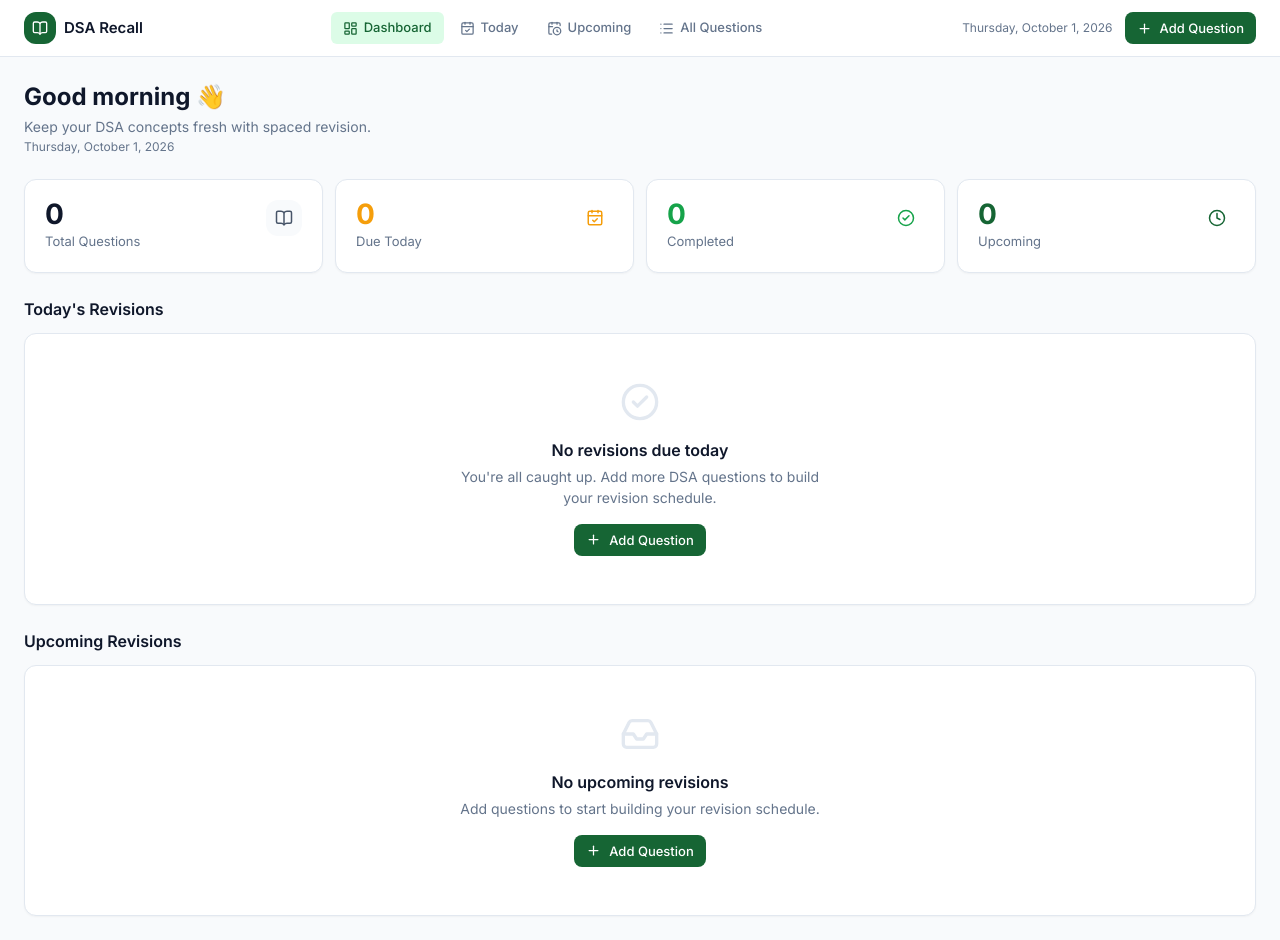
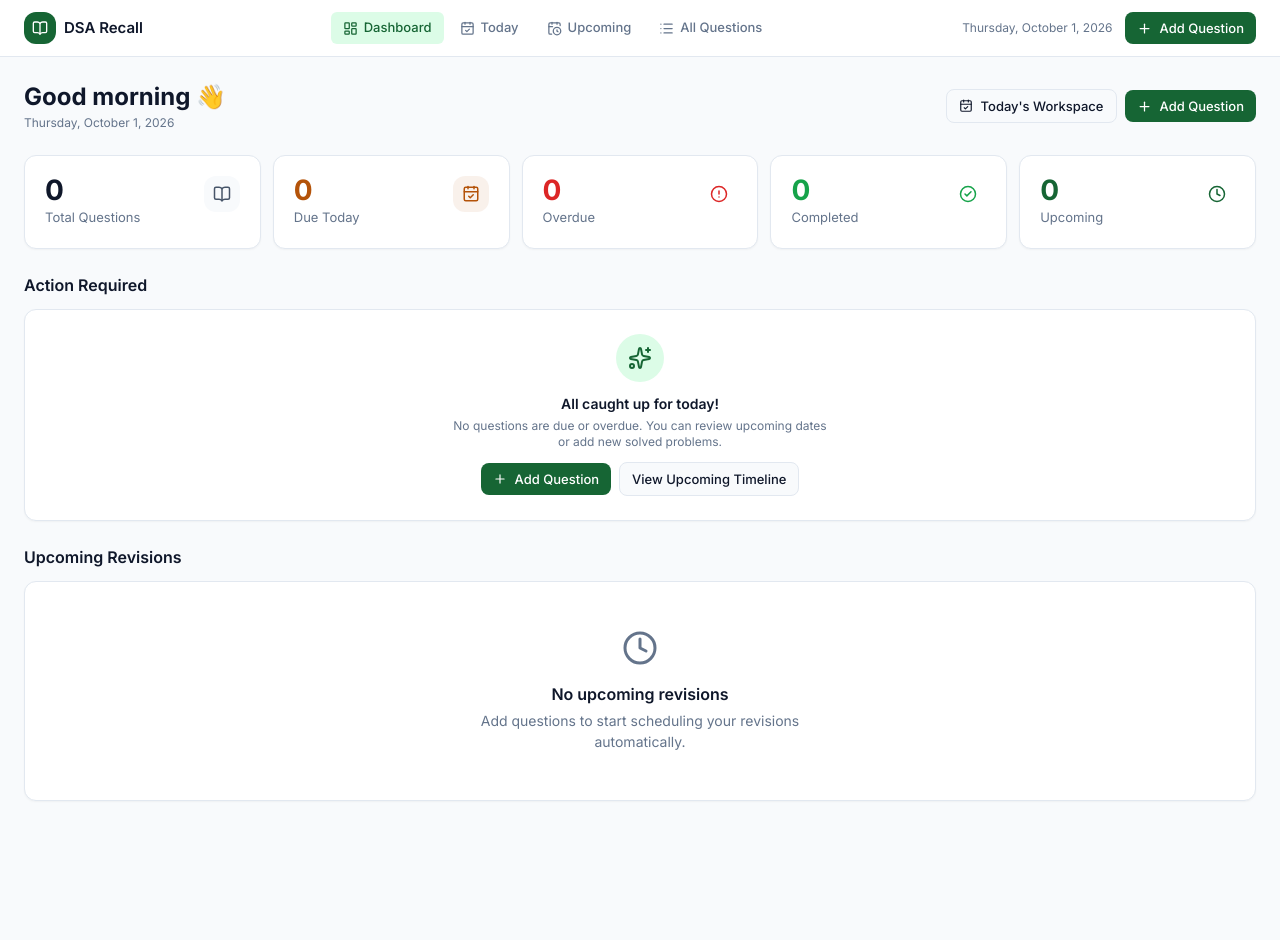
Before and after one commit to MdKasif0/DSARecall, a Next.js app: page / in a window 1280 px wide. After the commit the page ends 825 px from the top, so only its background shows below. Built offline with nearby package versions, Linux system fonts and the light colour scheme.

Commit message:
feat: add overdue revision tracking and workspace shortcuts to dashboard

```diff
--- a/src/app/page.tsx
+++ b/src/app/page.tsx
@@ -1,13 +1,15 @@
 'use client';
 
+import Link from 'next/link';
 import {
   BookOpen,
   CalendarCheck,
   CheckCircle2,
   Clock,
   Plus,
-  Inbox,
   ArrowRight,
+  AlertCircle,
+  Sparkles,
 } from 'lucide-react';
 import { useQuestions } from '@/lib/context';
 import {
@@ -15,83 +17,99 @@ import {
   formatTodayLong,
   getTodayISO,
   formatDateDisplay,
-  isToday,
+  getDaysUntilRevision,
+  isCheckpointCompleted,
 } from '@/lib/dates';
 import {
   REVISION_INTERVALS,
   REVISION_KEYS,
   REVISION_LABELS,
+  type RevisionInterval,
+  type DSAQuestion,
 } from '@/lib/types';
-import type { DSAQuestion } from '@/lib/types';
 import StatCard from '@/components/StatCard';
 import EmptyState from '@/components/EmptyState';
 import StatusBadge from '@/components/StatusBadge';
 import { openAddModal } from '@/lib/events';
-import Link from 'next/link';
+
+interface ActionItem {
+  question: DSAQuestion;
+  interval: RevisionInterval;
+  scheduledDate: string;
+  diff: number;
+}
 
 export default function DashboardPage() {
-  const { questions, isLoaded } = useQuestions();
+  const { questions, recordsMap, isLoaded, markRevision } = useQuestions();
 
   if (!isLoaded) {
     return (
       <div className="flex items-center justify-center py-20">
-        <p className="text-sm text-text-muted">Loading...</p>
+        <p className="text-sm text-text-muted">Loading dashboard...</p>
       </div>
     );
   }
 
   const today = getTodayISO();
 
-  // Compute stats
-  const dueToday = questions.filter((q) => {
-    return (
-      q.revision3 === today ||
-      q.revision7 === today ||
-      q.revision15 === today ||
-      q.revision30 === today ||
-      q.revision60 === today ||
-      q.revision120 === today
-    );
-  });
+  // Find due today, overdue, and upcoming revisions
+  const dueTodayItems: ActionItem[] = [];
+  const overdueItems: ActionItem[] = [];
+  const upcomingItems: {
+    question: DSAQuestion;
+    interval: RevisionInterval;
+    date: string;
+    diff: number;
+  }[] = [];
 
-  const completed = questions.filter((q) => q.status === 'Completed').length;
-
-  const upcoming: { question: DSAQuestion; revisionDate: string; label: string }[] = [];
   for (const q of questions) {
     for (const interval of REVISION_INTERVALS) {
-      const key = REVISION_KEYS[interval];
-      const dateVal = q[key];
-      if (dateVal > today) {
-        upcoming.push({
-          question: q,
-          revisionDate: dateVal,
-          label: REVISION_LABELS[interval],
-        });
+      if (isCheckpointCompleted(q.id, interval, recordsMap)) continue;
+      const scheduledDate = q[REVISION_KEYS[interval]];
+      const diff = getDaysUntilRevision(scheduledDate);
+
+      if (diff === 0) {
+        dueTodayItems.push({ question: q, interval, scheduledDate, diff });
+      } else if (diff < 0) {
+        overdueItems.push({ question: q, interval, scheduledDate, diff });
+      } else {
+        upcomingItems.push({ question: q, interval, date: scheduledDate, diff });
       }
     }
   }
-  upcoming.sort((a, b) => a.revisionDate.localeCompare(b.revisionDate));
-  const upcomingSlice = upcoming.slice(0, 8);
 
-  const upcomingCount = new Set(
-    upcoming.map((u) => u.question.id)
-  ).size;
+  // Sort
+  overdueItems.sort((a, b) => a.scheduledDate.localeCompare(b.scheduledDate));
+  upcomingItems.sort((a, b) => a.date.localeCompare(b.date));
+
+  const totalActions = dueTodayItems.length + overdueItems.length;
+  const completedQuestionsCount = questions.filter((q) => q.status === 'Completed').length;
+  const upcomingSlice = upcomingItems.slice(0, 6);
 
   return (
     <div className="space-y-6">
-      {/* Greeting */}
+      {/* Greeting and Header */}
+      <div className="flex flex-col gap-2 sm:flex-row sm:items-center sm:justify-between">
         <div>
           <h1 className="text-xl font-bold text-text sm:text-2xl">
             {getGreeting()} 👋
           </h1>
-        <p className="mt-1 text-sm text-text-muted">
-          Keep your DSA concepts fresh with spaced revision.
-        </p>
           <p className="mt-0.5 text-xs text-text-muted">{formatTodayLong()}</p>
+        </div>
+        <div className="flex items-center gap-2">
+          <Link href="/today" className="btn btn-secondary btn-sm no-underline">
+            <CalendarCheck size={14} />
+            Today&apos;s Workspace
+          </Link>
+          <button className="btn btn-primary btn-sm" onClick={openAddModal}>
+            <Plus size={15} />
+            Add Question
+          </button>
+        </div>
       </div>
 
       {/* Stats Grid */}
-      <div className="grid grid-cols-2 gap-3 sm:grid-cols-4">
+      <div className="grid grid-cols-2 gap-3 sm:grid-cols-5">
         <StatCard
           label="Total Questions"
           value={questions.length}
@@ -99,141 +117,230 @@ export default function DashboardPage() {
         />
         <StatCard
           label="Due Today"
-          value={dueToday.length}
-          icon={<CalendarCheck size={18} className="text-warning" />}
-          accent="var(--warning)"
+          value={dueTodayItems.length}
+          icon={<CalendarCheck size={18} className="text-[#B45309]" />}
+          accent="#B45309"
+        />
+        <StatCard
+          label="Overdue"
+          value={overdueItems.length}
+          icon={<AlertCircle size={18} className="text-danger" />}
+          accent="var(--danger)"
         />
         <StatCard
           label="Completed"
-          value={completed}
+          value={completedQuestionsCount}
           icon={<CheckCircle2 size={18} className="text-success" />}
           accent="var(--success)"
         />
         <StatCard
           label="Upcoming"
-          value={upcomingCount}
+          value={upcomingItems.length}
           icon={<Clock size={18} className="text-primary" />}
           accent="var(--primary)"
         />
       </div>
 
-      {/* Today's Revisions */}
-      <section>
-        <div className="mb-3 flex items-center justify-between">
-          <h2 className="text-base font-semibold text-text">
-            Today&apos;s Revisions
-          </h2>
-          {dueToday.length > 0 && (
+      {/* Action Required: Overdue & Today */}
+      <section className="space-y-3">
+        <div className="flex items-center justify-between">
+          <div className="flex items-center gap-2">
+            <h2 className="text-base font-semibold text-text">Action Required</h2>
+            {totalActions > 0 && (
+              <span className="rounded-full bg-danger-light px-2 py-0.5 text-xs font-bold text-danger">
+                {totalActions} pending
+              </span>
+            )}
+          </div>
+          {totalActions > 0 && (
             <Link
-              href="/revisions"
-              className="flex items-center gap-1 text-xs font-medium text-primary no-underline hover:underline"
+              href="/today"
+              className="flex items-center gap-1 text-xs font-semibold text-primary no-underline hover:underline"
             >
-              View all
-              <ArrowRight size={12} />
+              Open Today workspace
+              <ArrowRight size={13} />
             </Link>
           )}
         </div>
 
-        {dueToday.length === 0 ? (
-          <div className="card">
-            <EmptyState
-              icon={<CheckCircle2 size={40} />}
-              title="No revisions due today"
-              description="You're all caught up. Add more DSA questions to build your revision schedule."
-              action={
+        {totalActions === 0 ? (
+          <div className="card p-6 text-center">
+            <div className="flex flex-col items-center justify-center">
+              <div className="flex h-12 w-12 items-center justify-center rounded-full bg-primary-light text-primary mb-3">
+                <Sparkles size={24} />
+              </div>
+              <h3 className="text-sm font-semibold text-text">
+                All caught up for today!
+              </h3>
+              <p className="mt-1 text-xs text-text-muted max-w-sm">
+                No questions are due or overdue. You can review upcoming dates or add new solved problems.
+              </p>
+              <div className="mt-3 flex items-center gap-2">
                 <button className="btn btn-primary btn-sm" onClick={openAddModal}>
-                  <Plus size={15} />
+                  <Plus size={14} />
                   Add Question
                 </button>
-              }
-            />
+                <Link href="/revisions" className="btn btn-secondary btn-sm no-underline">
+                  View Upcoming Timeline
+                </Link>
+              </div>
+            </div>
           </div>
         ) : (
           <div className="space-y-2">
-            {dueToday.map((q) => {
-              // Find which revision intervals are due today
-              const dueIntervals = REVISION_INTERVALS.filter(
-                (interval) => q[REVISION_KEYS[interval]] === today
-              );
-
-              return (
-                <div key={q.id} className="card card-hover px-4 py-3">
-                  <div className="flex items-center justify-between gap-3">
+            {/* Show Overdue first */}
+            {overdueItems.map(({ question, interval, scheduledDate, diff }) => (
+              <div
+                key={`${question.id}_${interval}`}
+                className="card card-hover border-l-4 border-l-danger px-4 py-3"
+              >
+                <div className="flex flex-col gap-2 sm:flex-row sm:items-center sm:justify-between">
                   <div className="min-w-0 flex-1">
-                      <p className="text-sm font-medium text-text truncate">
-                        {q.questionName}
-                      </p>
-                      <div className="mt-1 flex flex-wrap items-center gap-1.5">
-                        {dueIntervals.map((interval) => (
-                          <span
-                            key={interval}
-                            className="rev-today text-xs"
+                    <div className="flex flex-wrap items-center gap-2">
+                      <Link
+                        href={`/questions/${question.id}`}
+                        className="text-sm font-semibold text-text hover:text-primary no-underline transition-colors truncate"
                       >
+                        {question.questionName}
+                      </Link>
+                      <span className="rev-overdue text-xs">
                         {REVISION_LABELS[interval]}
                       </span>
-                        ))}
-                        <span className="text-xs text-text-muted">
-                          · Solved {formatDateDisplay(q.dateSolved)}
+                      <span className="text-xs font-semibold text-danger">
+                        {Math.abs(diff)}d overdue
                       </span>
                     </div>
-                    </div>
-                    <StatusBadge status={q.status} />
+                    <div className="mt-1 flex flex-wrap items-center gap-2 text-xs text-text-muted">
+                      <span>Scheduled {formatDateDisplay(scheduledDate)}</span>
+                      <span>•</span>
+                      <span>Solved {formatDateDisplay(question.dateSolved)}</span>
+                      <span>•</span>
+                      <StatusBadge status={question.status} />
                     </div>
                   </div>
-              );
-            })}
+
+                  <div className="flex items-center gap-2 self-end sm:self-center">
+                    <button
+                      className="btn btn-primary btn-sm"
+                      onClick={() => markRevision(question.id, interval, true)}
+                    >
+                      <CheckCircle2 size={14} />
+                      Mark Revised
+                    </button>
+                  </div>
+                </div>
+              </div>
+            ))}
+
+            {/* Show Due Today */}
+            {dueTodayItems.map(({ question, interval, scheduledDate }) => (
+              <div
+                key={`${question.id}_${interval}`}
+                className="card card-hover border-l-4 border-l-amber-500 px-4 py-3"
+              >
+                <div className="flex flex-col gap-2 sm:flex-row sm:items-center sm:justify-between">
+                  <div className="min-w-0 flex-1">
+                    <div className="flex flex-wrap items-center gap-2">
+                      <Link
+                        href={`/questions/${question.id}`}
+                        className="text-sm font-semibold text-text hover:text-primary no-underline transition-colors truncate"
+                      >
+                        {question.questionName}
+                      </Link>
+                      <span className="rev-today text-xs">
+                        {REVISION_LABELS[interval]}
+                      </span>
+                      <span className="text-xs font-semibold text-amber-700">
+                        Due Today
+                      </span>
+                    </div>
+                    <div className="mt-1 flex flex-wrap items-center gap-2 text-xs text-text-muted">
+                      <span>Scheduled for today ({formatDateDisplay(scheduledDate)})</span>
+                      <span>•</span>
+                      <span>Solved {formatDateDisplay(question.dateSolved)}</span>
+                      <span>•</span>
+                      <StatusBadge status={question.status} />
+                    </div>
+                  </div>
+
+                  <div className="flex items-center gap-2 self-end sm:self-center">
+                    <button
+                      className="btn btn-primary btn-sm"
+                      onClick={() => markRevision(question.id, interval, true)}
+                    >
+                      <CheckCircle2 size={14} />
+                      Mark Revised
+                    </button>
+                  </div>
+                </div>
+              </div>
+            ))}
           </div>
         )}
       </section>
 
-      {/* Upcoming Revisions */}
-      <section>
-        <h2 className="mb-3 text-base font-semibold text-text">
-          Upcoming Revisions
-        </h2>
+      {/* Upcoming Next 7 Days Preview */}
+      <section className="space-y-3">
+        <div className="flex items-center justify-between">
+          <h2 className="text-base font-semibold text-text">Upcoming Revisions</h2>
+          {upcomingItems.length > 0 && (
+            <Link
+              href="/revisions"
+              className="flex items-center gap-1 text-xs font-semibold text-primary no-underline hover:underline"
+            >
+              Full timeline ({upcomingItems.length})
+              <ArrowRight size={13} />
+            </Link>
+          )}
+        </div>
 
         {upcomingSlice.length === 0 ? (
           <div className="card">
             <EmptyState
-              icon={<Inbox size={40} />}
+              icon={<Clock size={36} className="text-text-muted" />}
               title="No upcoming revisions"
-              description="Add questions to start building your revision schedule."
-              action={
-                <button className="btn btn-primary btn-sm" onClick={openAddModal}>
-                  <Plus size={15} />
-                  Add Question
-                </button>
-              }
+              description="Add questions to start scheduling your revisions automatically."
             />
           </div>
         ) : (
-          <div className="card">
-            <div className="divide-y divide-border">
-              {upcomingSlice.map((item, idx) => (
+          <div className="card divide-y divide-border">
+            {upcomingSlice.map(({ question, interval, date, diff }) => (
               <div
-                  key={`${item.question.id}-${item.label}-${idx}`}
-                  className="flex items-center justify-between px-4 py-3"
+                key={`${question.id}_${interval}`}
+                className="flex items-center justify-between px-4 py-3 hover:bg-slate-50/50 transition-colors"
               >
                 <div className="min-w-0 flex-1">
-                    <p className="text-sm font-medium text-text truncate">
-                      {item.question.questionName}
-                    </p>
+                  <div className="flex items-center gap-2">
+                    <Link
+                      href={`/questions/${question.id}`}
+                      className="text-sm font-medium text-text hover:text-primary no-underline truncate"
+                    >
+                      {question.questionName}
+                    </Link>
+                    <span className="rounded bg-slate-100 px-1.5 py-0.5 text-[0.6875rem] font-semibold text-slate-700">
+                      {REVISION_LABELS[interval]}
+                    </span>
+                  </div>
                   <p className="mt-0.5 text-xs text-text-muted">
-                      {item.label}
+                    Scheduled for {formatDateDisplay(date)}
                   </p>
                 </div>
-                  <span
-                    className={`text-xs font-medium ${
-                      isToday(item.revisionDate)
-                        ? 'text-primary'
-                        : 'text-text-muted'
-                    }`}
+
+                <div className="flex items-center gap-3">
+                  <span className="rounded-full bg-primary-light px-2.5 py-0.5 text-xs font-semibold text-primary">
+                    {diff === 1 ? 'Tomorrow' : `In ${diff} days`}
+                  </span>
+                  <button
+                    className="btn btn-secondary btn-sm"
+                    onClick={() => markRevision(question.id, interval, true)}
+                    title="Mark revised"
                   >
-                    {formatDateDisplay(item.revisionDate)}
-                  </span>
+                    <CheckCircle2 size={13} />
+                    Done
+                  </button>
+                </div>
               </div>
             ))}
-            </div>
           </div>
         )}
       </section>
```
Lines whose indentation alone changed are shown as unchanged.
